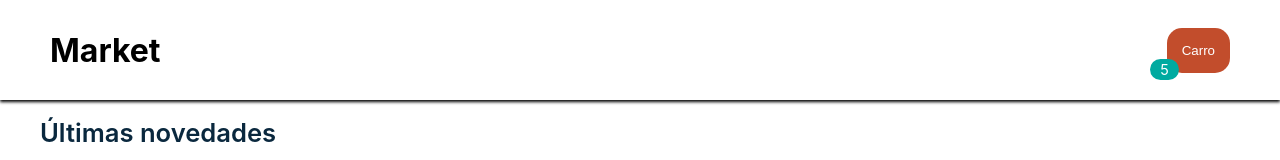
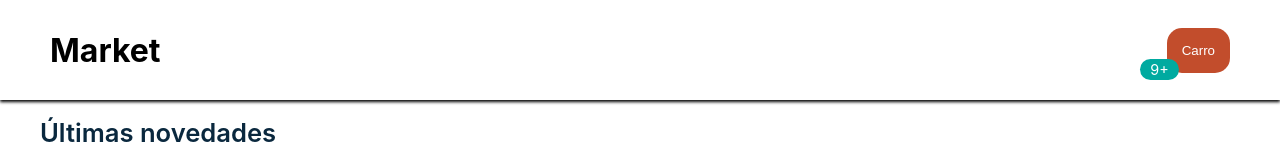
Before and after one commit to gurgen-baghdasaryan/react_market, a React (Create React App) app: page / in a window 1280 px wide. Shown: the top 160 px of the page. Built offline with nearby package versions, Linux system fonts and the light colour scheme.

Commit message:
updating  Carroand CestaCanti components

```diff
--- a/src/components/Carro.jsx
+++ b/src/components/Carro.jsx
@@ -23,7 +23,7 @@
         return (
             <div>
                 <span style={styles.cestacanti}>
-                    <CestaCanti />
+                    <CestaCanti value={10}/>
                 </span>
                 <button style={styles.carro}>
                     Carro
--- a/src/components/CestaCanti.jsx
+++ b/src/components/CestaCanti.jsx
@@ -1,4 +1,5 @@
 import React, { Component } from 'react';
+
 const styles = {
     cestacanti: {
         backgroundColor: '#00aaa0',
@@ -8,14 +9,26 @@
         fontSize: '0.9rem',
         width: '20px',
     }
-  }
+}
 
 class CestaCanti extends Component {
+    getNumber(n) {
+
+        if (!n) { return '' }
+
+        return n > 9 ? '9+' : n
+    }
+
+
+
+
     render() {
+
+        const {value} = this.props
         return (
-                <span style={styles.cestacanti}>
-                    5
-                </span>
+            <span style={styles.cestacanti}>
+                {this.getNumber(value)}
+            </span>
         );
     }
 }
```
